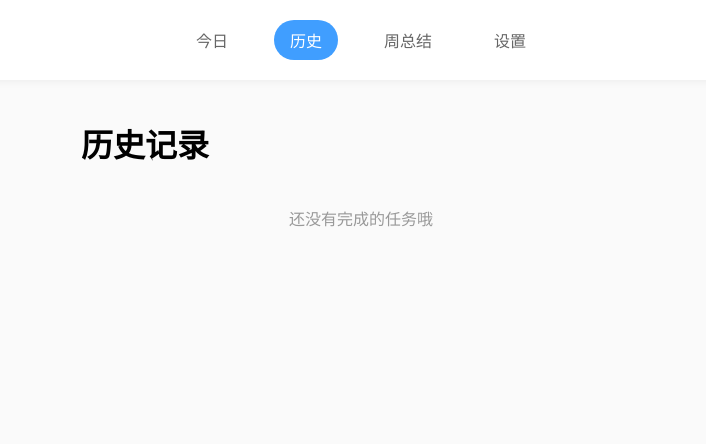
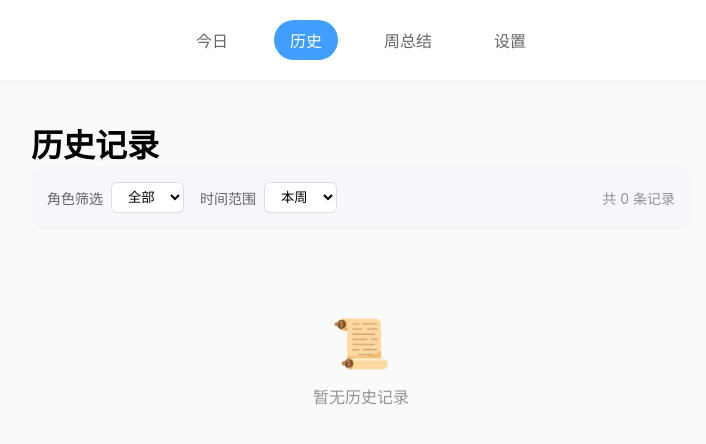
Before and after one commit to XBearH/X-List, a Vue app: page /history in a window 1280 px wide. Shown: the top 444 px of the page, without its empty margins (279-985 px from the left). Built offline with nearby package versions, Linux system fonts and the light colour scheme.

Commit message:
feat: optimize history page with filters timeline and restore

```diff
--- a/src/views/History.vue
+++ b/src/views/History.vue
@@ -1,31 +1,261 @@
 <<template>
   <div class="history-page">
     <h1>历史记录</h1>
-    <div v-if="todoStore.completedTodos.length === 0" class="empty">还没有完成的任务哦</div>
-    <div v-else class="history-list">
-      <div v-for="todo in todoStore.completedTodos" :key="todo.id" class="history-item">
-        <span>✅ {{ todo.title }}</span>
-        <span class="time">{{ formatTime(todo.completedAt) }}</span>
+
+    <div class="filters">
+      <div class="filter-group">
+        <label>角色筛选</label>
+        <select v-model="roleFilter">
+          <option value="all">全部</option>
+          <option value="student">学生</option>
+          <option value="worker">社畜</option>
+        </select>
+      </div>
+      <div class="filter-group">
+        <label>时间范围</label>
+        <select v-model="timeFilter">
+          <option value="week">本周</option>
+          <option value="month">本月</option>
+          <option value="all">全部</option>
+        </select>
+      </div>
+      <div class="filter-count">
+        共 {{ filteredTodos.length }} 条记录
+      </div>
+    </div>
+
+    <div v-if="groupedHistory.length === 0" class="empty-state">
+      <div class="empty-icon">📜</div>
+      <p>暂无历史记录</p>
+    </div>
+
+    <div v-else class="timeline">
+      <div v-for="group in groupedHistory" :key="group.date" class="date-group">
+        <div class="date-header">
+          <span class="date-dot"></span>
+          <span class="date-text">{{ formatDate(group.date) }}</span>
+          <span class="date-count">{{ group.items.length }} 项</span>
+        </div>
+        <div class="history-list">
+          <div
+            v-for="todo in group.items"
+            :key="todo.id"
+            class="history-item"
+          >
+            <span class="check">✅</span>
+            <span class="title">{{ todo.title }}</span>
+            <span class="role-badge" :class="todo.role">{{ todo.role }}</span>
+            <span class="time">{{ formatTime(todo.completedAt) }}</span>
+            <button class="restore-btn" @click="todoStore.toggleTodo(todo.id)">
+              恢复
+            </button>
+          </div>
+        </div>
       </div>
     </div>
   </div>
 </template>
 
 <script setup lang="ts">
+import { ref, computed } from 'vue'
 import { useTodoStore } from '../stores/todoStore'
 import dayjs from 'dayjs'
 
 const todoStore = useTodoStore()
+const roleFilter = ref('all')
+const timeFilter = ref('week')
+
+const filteredTodos = computed(() => {
+  let result = todoStore.completedTodos
+
+  if (roleFilter.value !== 'all') {
+    result = result.filter(t => t.role === roleFilter.value)
+  }
+
+  if (timeFilter.value === 'week') {
+    const weekStart = dayjs().startOf('week')
+    result = result.filter(t => dayjs(t.completedAt).isAfter(weekStart.subtract(1, 'second')))
+  } else if (timeFilter.value === 'month') {
+    const monthStart = dayjs().startOf('month')
+    result = result.filter(t => dayjs(t.completedAt).isAfter(monthStart.subtract(1, 'second')))
+  }
+
+  return result.sort((a, b) => (b.completedAt || 0) - (a.completedAt || 0))
+})
+
+const groupedHistory = computed(() => {
+  const groups: Record<string, typeof filteredTodos.value> = {}
+  filteredTodos.value.forEach(todo => {
+    const date = dayjs(todo.completedAt).format('YYYY-MM-DD')
+    if (!groups[date]) groups[date] = []
+    groups[date].push(todo)
+  })
+  return Object.entries(groups)
+    .sort(([a], [b]) => b.localeCompare(a))
+    .map(([date, items]) => ({ date, items }))
+})
+
+const formatDate = (dateStr: string) => {
+  const d = dayjs(dateStr)
+  const today = dayjs().format('YYYY-MM-DD')
+  const yesterday = dayjs().subtract(1, 'day').format('YYYY-MM-DD')
+  if (dateStr === today) return '今天'
+  if (dateStr === yesterday) return '昨天'
+  return d.format('MM月DD日 dddd')
+}
 
 const formatTime = (timestamp?: number) => {
   if (!timestamp) return ''
-  return dayjs(timestamp).format('MM-DD HH:mm')
+  return dayjs(timestamp).format('HH:mm')
 }
 </script>
 
 <style scoped>
-.history-page { max-width: 600px; margin: 0 auto; padding: 20px; }
-.history-item { display: flex; justify-content: space-between; padding: 12px; background: #f0f9ff; margin-bottom: 8px; border-radius: 8px; }
-.time { color: #666; font-size: 14px; }
-.empty { text-align: center; color: #999; padding: 40px; }
+.history-page {
+  max-width: 700px;
+  margin: 0 auto;
+  padding: 20px;
+}
+.filters {
+  display: flex;
+  align-items: center;
+  gap: 16px;
+  margin-bottom: 24px;
+  padding: 16px;
+  background: #f5f7fa;
+  border-radius: 12px;
+  flex-wrap: wrap;
+}
+.filter-group {
+  display: flex;
+  align-items: center;
+  gap: 8px;
+}
+.filter-group label {
+  font-size: 14px;
+  color: #606266;
+  font-weight: 500;
+}
+.filter-group select {
+  padding: 6px 12px;
+  border: 1px solid #dcdfe6;
+  border-radius: 6px;
+  background: white;
+  cursor: pointer;
+}
+.filter-count {
+  margin-left: auto;
+  font-size: 14px;
+  color: #909399;
+}
+.empty-state {
+  text-align: center;
+  padding: 60px 20px;
+  color: #909399;
+}
+.empty-icon {
+  font-size: 48px;
+  margin-bottom: 12px;
+}
+.timeline {
+  position: relative;
+}
+.timeline::before {
+  content: '';
+  position: absolute;
+  left: 6px;
+  top: 8px;
+  bottom: 0;
+  width: 2px;
+  background: #e4e7ed;
+}
+.date-group {
+  margin-bottom: 20px;
+  position: relative;
+  padding-left: 24px;
+}
+.date-header {
+  display: flex;
+  align-items: center;
+  gap: 8px;
+  margin-bottom: 10px;
+  font-weight: 600;
+  color: #303133;
+}
+.date-dot {
+  position: absolute;
+  left: 0;
+  width: 14px;
+  height: 14px;
+  border-radius: 50%;
+  background: #409eff;
+  border: 3px solid white;
+  box-shadow: 0 0 0 2px #409eff33;
+}
+.date-count {
+  font-size: 12px;
+  color: #909399;
+  font-weight: normal;
+  margin-left: 4px;
+}
+.history-list {
+  display: flex;
+  flex-direction: column;
+  gap: 8px;
+}
+.history-item {
+  display: flex;
+  align-items: center;
+  gap: 10px;
+  padding: 12px 16px;
+  background: white;
+  border-radius: 8px;
+  box-shadow: 0 1px 4px rgba(0,0,0,0.04);
+  transition: 0.2s;
+}
+.history-item:hover {
+  box-shadow: 0 2px 8px rgba(0,0,0,0.08);
+}
+.check {
+  font-size: 16px;
+}
+.title {
+  flex: 1;
+  color: #303133;
+  text-decoration: line-through;
+  opacity: 0.7;
+}
+.role-badge {
+  font-size: 11px;
+  padding: 2px 8px;
+  border-radius: 4px;
+  text-transform: uppercase;
+}
+.role-badge.student {
+  background: #e6f7ff;
+  color: #1890ff;
+}
+.role-badge.worker {
+  background: #f6ffed;
+  color: #52c41a;
+}
+.time {
+  font-size: 13px;
+  color: #909399;
+  font-variant-numeric: tabular-nums;
+}
+.restore-btn {
+  padding: 4px 10px;
+  border: 1px solid #dcdfe6;
+  background: white;
+  border-radius: 4px;
+  font-size: 12px;
+  color: #606266;
+  cursor: pointer;
+  transition: 0.2s;
+}
+.restore-btn:hover {
+  border-color: #409eff;
+  color: #409eff;
+}
 </style>
```
